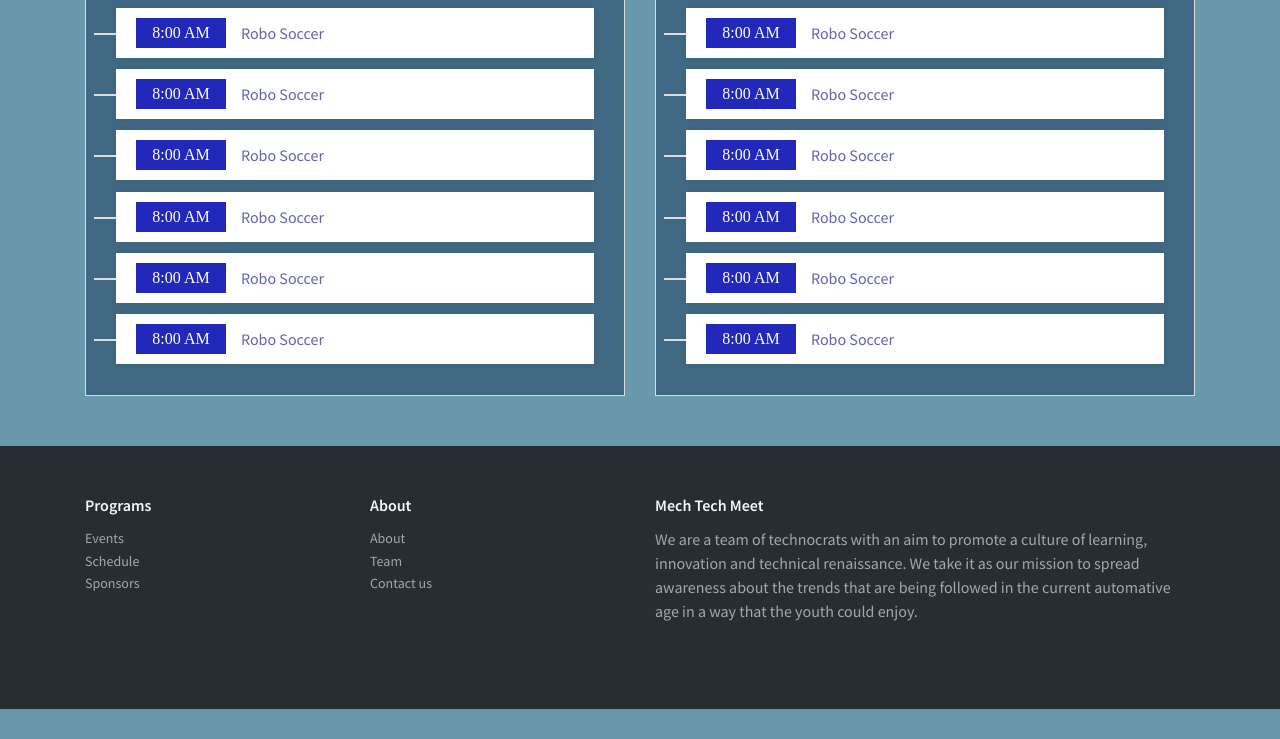
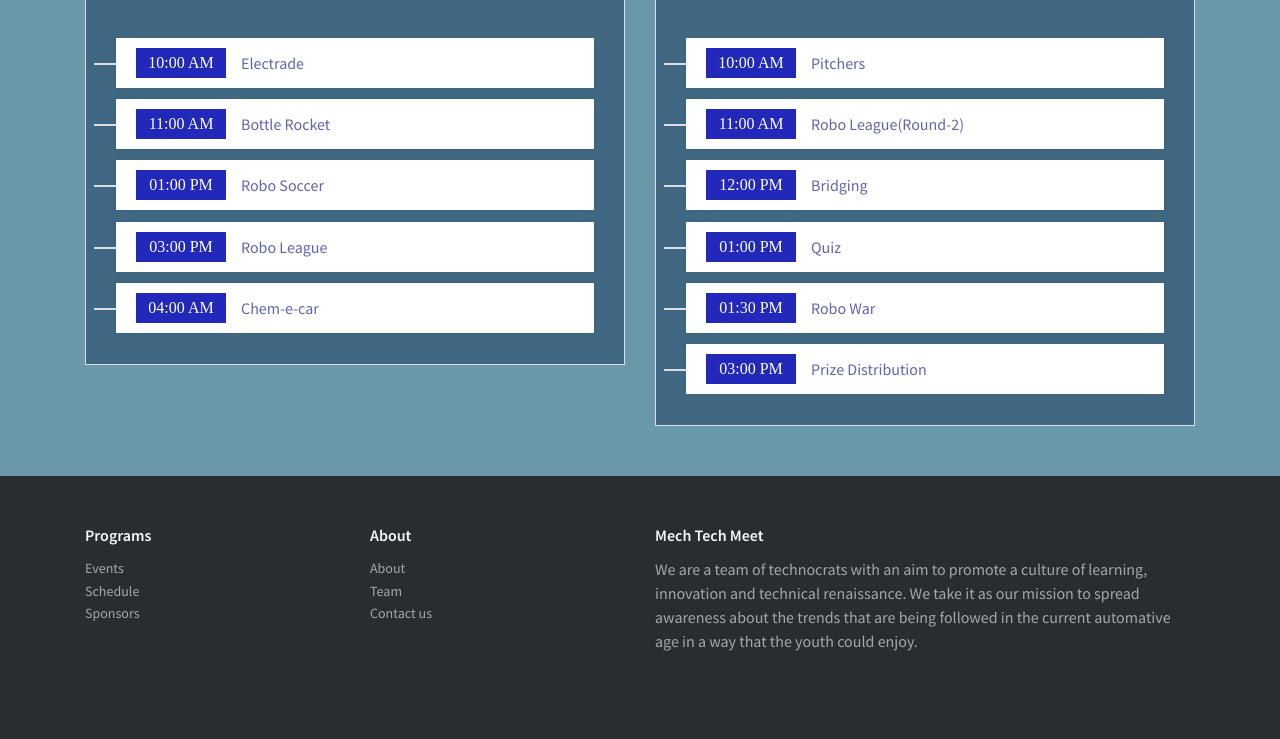
Before and after one commit to Raghvendra-user/Mechtechmeet2022, a plain HTML site: page schedule.html in a window 1280 px wide. Shown: the part 228-967 px from the top of the page. Before the commit the page ends 937 px from the top, so only its background shows below. Drawn offline with nearby package versions, Linux system fonts and the light colour scheme; some packages are replaced by stand-ins of ours; a script that the page names is missing.

Commit message:
Schedule updated

```diff
--- a/schedule.html
+++ b/schedule.html
@@ -77,6 +77,10 @@
             background-color: #406882;
             -webkit-transition: all 0.7s cubic-bezier(0.11, 0.6, 0.24, 0.89);
             transition: all 0.7s cubic-bezier(0.11, 0.6, 0.24, 0.89);
+        }
+
+        .sche {
+            margin-top: 30px;
         }
 
         .schedule {
@@ -233,86 +237,105 @@
 
     <div class="container" style="padding-top:15vh">
         <div class="row">
-            <div class="col-md-6">
+            <!-- <div class="col-md-6 sche">
                 <div class="schedule-warp">
-                    <div class="day-one">DAY 1: April 11 (Friday)</div>
+                    <div class="day-one">DAY 1: April 20 (Wednesday)</div>
                     <div class="schedule-card">
                         <div class="insidebox">
-                            <span class="schedule-tag">8:00 AM</span>
-                            <span class="schedule-start">Robo Soccer</span>
+                            <span class="schedule-tag">12:30 PM</span>
+                            <span class="schedule-start">Quiz(Round 1 and 2)</span>
                         </div>
                     </div>
 
                     <div class="schedule-card">
                         <div class="insidebox">
-                            <span class="schedule-tag">8:00 AM</span>
+                            <span class="schedule-tag">03:00 PM</span>
+                            <span class="schedule-start">Inaugration</span>
+                        </div>
+                    </div>
+                    <div class="schedule-card">
+                        <div class="insidebox">
+                            <span class="schedule-tag">04:30 PM</span>
+                            <span class="schedule-start">Flashmob and Bandish Band</span>
+                        </div>
+                    </div>
+                </div>
+            </div> -->
+            <div class="col-md-6 sche">
+                <div class="schedule-warp">
+                    <div class="day-one">DAY 1: April 21 (Thrusday)</div>
+                    <div class="schedule-card">
+                        <div class="insidebox">
+                            <span class="schedule-tag">10:00 AM</span>
+                            <span class="schedule-start">Electrade</span>
+                        </div>
+                    </div>
+                    <div class="schedule-card">
+                        <div class="insidebox">
+                            <span class="schedule-tag">11:00 AM</span>
+                            <span class="schedule-start">Bottle Rocket</span>
+                        </div>
+                    </div>
+                    <div class="schedule-card">
+                        <div class="insidebox">
+                            <span class="schedule-tag">01:00 PM</span>
                             <span class="schedule-start">Robo Soccer</span>
                         </div>
                     </div>
                     <div class="schedule-card">
                         <div class="insidebox">
-                            <span class="schedule-tag">8:00 AM</span>
-                            <span class="schedule-start">Robo Soccer</span>
+                            <span class="schedule-tag">03:00 PM</span>
+                            <span class="schedule-start">Robo League</span>
                         </div>
                     </div>
                     <div class="schedule-card">
                         <div class="insidebox">
-                            <span class="schedule-tag">8:00 AM</span>
-                            <span class="schedule-start">Robo Soccer</span>
+                            <span class="schedule-tag">04:00 AM</span>
+                            <span class="schedule-start">Chem-e-car</span>
+                        </div>
+                    </div>
+
+
+                </div>
+            </div>
+            <div class="col-md-6 sche">
+                <div class="schedule-warp">
+                    <div class="day-one">DAY 2: April 22 (Friday)</div>
+                    <div class="schedule-card">
+                        <div class="insidebox">
+                            <span class="schedule-tag">10:00 AM</span>
+                            <span class="schedule-start">Pitchers</span>
                         </div>
                     </div>
                     <div class="schedule-card">
                         <div class="insidebox">
-                            <span class="schedule-tag">8:00 AM</span>
-                            <span class="schedule-start">Robo Soccer</span>
+                            <span class="schedule-tag">11:00 AM</span>
+                            <span class="schedule-start">Robo League(Round-2)</span>
                         </div>
                     </div>
                     <div class="schedule-card">
                         <div class="insidebox">
-                            <span class="schedule-tag">8:00 AM</span>
-                            <span class="schedule-start">Robo Soccer</span>
-                        </div>
-                    </div>
-                </div>
-            </div>
-            <div class="col-md-6">
-                <div class="schedule-warp">
-                    <div class="day-one">DAY 2: April 12 (Friday)</div>
-                    <div class="schedule-card">
-                        <div class="insidebox">
-                            <span class="schedule-tag">8:00 AM</span>
-                            <span class="schedule-start">Robo Soccer</span>
+                            <span class="schedule-tag">12:00 PM</span>
+                            <span class="schedule-start">Bridging</span>
                         </div>
                     </div>
                     <div class="schedule-card">
                         <div class="insidebox">
-                            <span class="schedule-tag">8:00 AM</span>
-                            <span class="schedule-start">Robo Soccer</span>
+                            <span class="schedule-tag">01:00 PM</span>
+                            <span class="schedule-start">Quiz </span>
                         </div>
                     </div>
                     <div class="schedule-card">
                         <div class="insidebox">
-                            <span class="schedule-tag">8:00 AM</span>
-                            <span class="schedule-start">Robo Soccer</span>
-                        </div>
-                    </div>
-                    <div class="schedule-card">
-                        <div class="insidebox">
-                            <span class="schedule-tag">8:00 AM</span>
-                            <span class="schedule-start">Robo Soccer</span>
-                        </div>
-                    </div>
-                    <div class="schedule-card">
-                        <div class="insidebox">
-                            <span class="schedule-tag">8:00 AM</span>
-                            <span class="schedule-start">Robo Soccer</span>
+                            <span class="schedule-tag">01:30 PM</span>
+                            <span class="schedule-start">Robo War</span>
                         </div>
                     </div>
 
                     <div class="schedule-card">
                         <div class="insidebox">
-                            <span class="schedule-tag">8:00 AM</span>
-                            <span class="schedule-start">Robo Soccer</span>
+                            <span class="schedule-tag">03:00 PM</span>
+                            <span class="schedule-start">Prize Distribution</span>
                         </div>
                     </div>
                 </div>
```
